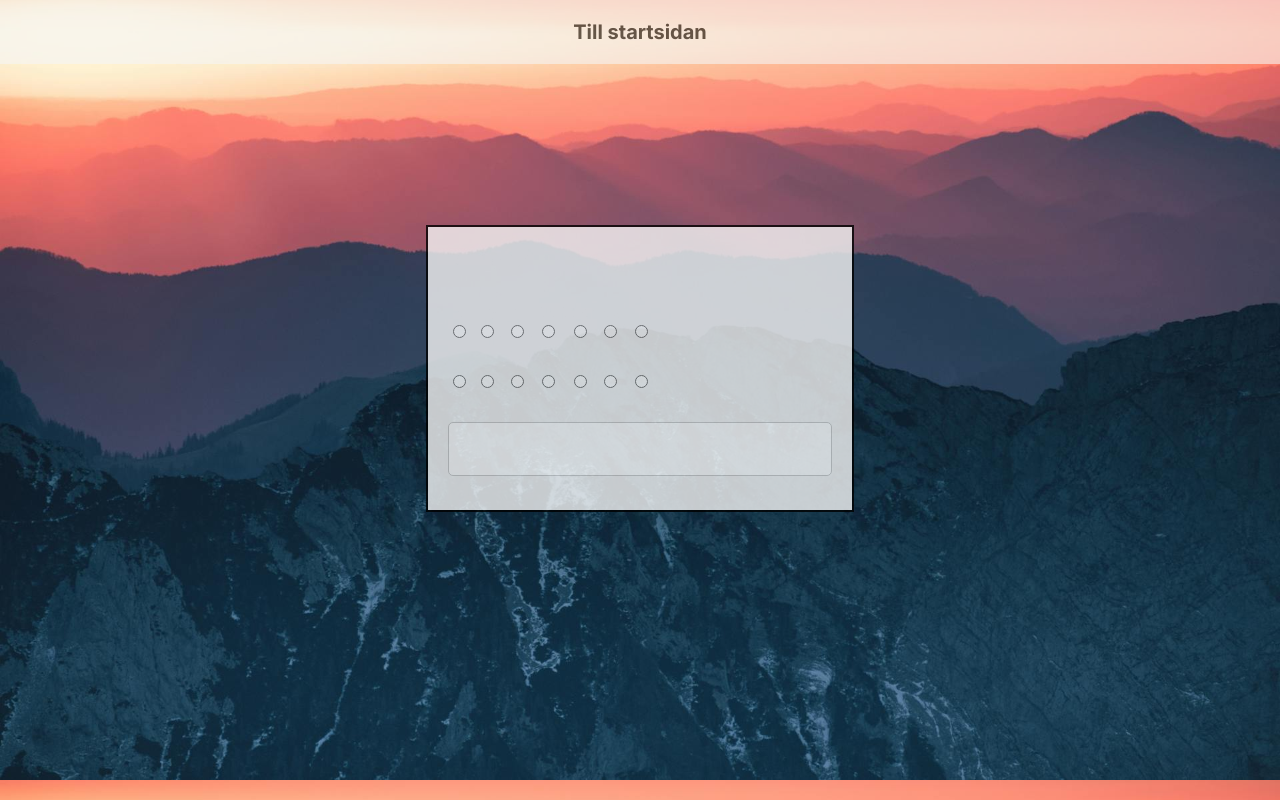
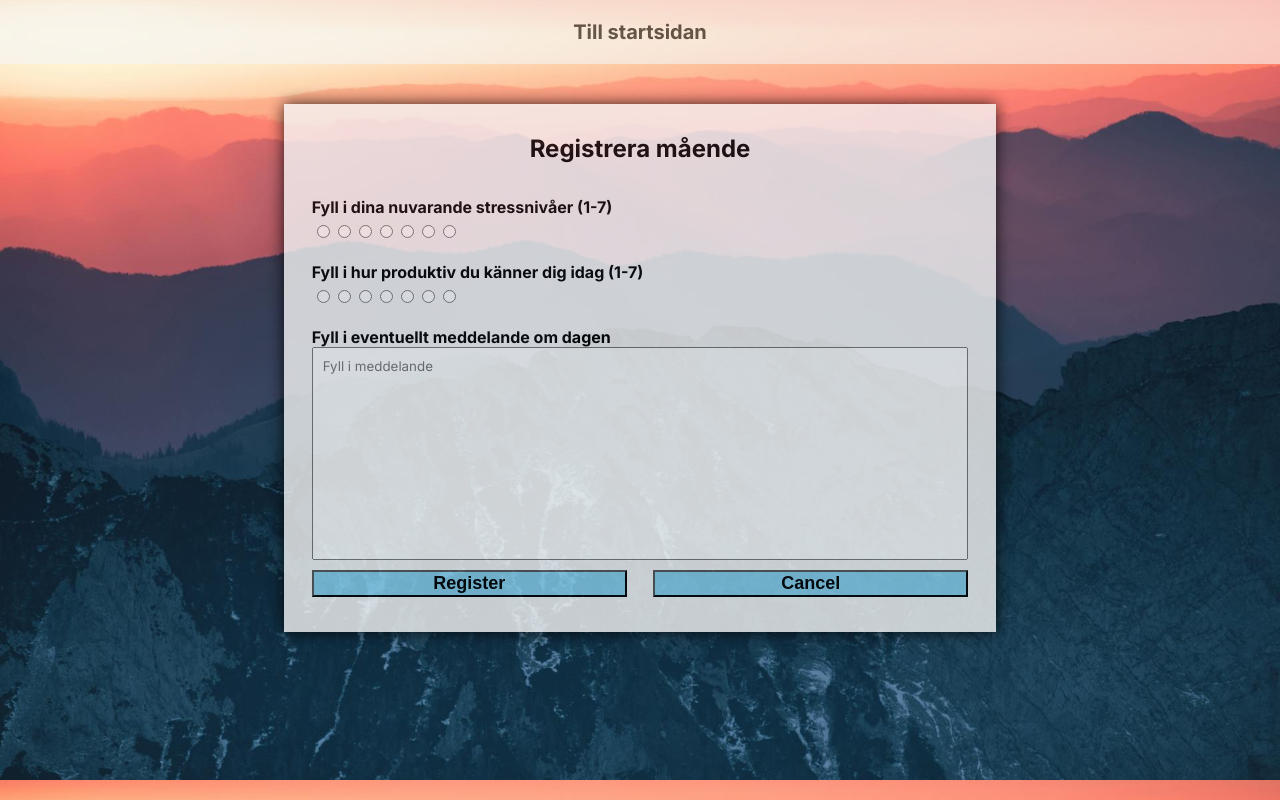
Before and after one commit to Joelljunggren/prodtrackerfrontend, a Next.js app: page /register in a window 1280 px wide. Built offline with nearby package versions, Linux system fonts and the light colour scheme.

Commit message:
"Finished" layout on form

```diff
--- /dev/null
+++ b/src/app/components/registerform.tsx
@@ -0,0 +1,39 @@
+
+
+export default function Registerform () {
+    return <>
+          <div className="formDiv">
+        <div>
+        <h2>Registrera mående</h2>
+        </div>
+        <form className="formInside">
+        <label>Fyll i dina nuvarande stressnivåer (1-7)</label>
+            <div className="radioButtons">
+            <input type="radio" name="stresslevel"></input>
+            <input type="radio" name="stresslevel"></input>
+            <input type="radio" name="stresslevel"></input>
+            <input type="radio" name="stresslevel"></input>
+            <input type="radio" name="stresslevel"></input>
+            <input type="radio" name="stresslevel"></input>
+            <input type="radio" name="stresslevel"></input>
+            </div>
+            <label>Fyll i hur produktiv du känner dig idag (1-7)</label>
+            <div className="radioButtons">
+            <input type="radio" name="productivitylevel"></input>
+            <input type="radio" name="productivitylevel"></input>
+            <input type="radio" name="productivitylevel"></input>
+            <input type="radio" name="productivitylevel"></input>
+            <input type="radio" name="productivitylevel"></input>
+            <input type="radio" name="productivitylevel"></input>
+            <input type="radio" name="productivitylevel"></input>
+            </div>
+            <label>Fyll i eventuellt meddelande om dagen</label>
+            <textarea placeholder="Fyll i meddelande"></textarea>
+            <div className="formButton">
+                <button className="btn">Register</button>
+                <button className="btn">Cancel</button>
+            </div>
+        </form>
+      </div>
+    </>
+}
--- a/src/app/editprevious/page.tsx
+++ b/src/app/editprevious/page.tsx
@@ -1,4 +1,4 @@
-import Header from "../components/navbar"
+import Header from "../components/Navbar"
 
 export default function Page() {
     return <>
--- a/src/app/globals.css
+++ b/src/app/globals.css
@@ -66,11 +66,59 @@ body {
 }
 
 .formDiv {
-  width: 50%;
+  display: flex;
+  justify-content: center;
+  align-items: center;
+  flex-direction: column;
+  width: 90%;
   background-color: whitesmoke;
   opacity: 80%;
-  padding: 20px;
-  border: solid 2px black;
+  padding: 10px;
+  color: black;
+  box-shadow: 0 0 15px black;
+}
+
+.formInside{
+  display: flex;
+  flex-direction: column;
+  width: 95%;
+  height: 400px;
+  margin-bottom: 10px;
+  padding: 15px;
+}
+
+.formInside textarea {
+  padding: 10px;
+  height: 80%;
+  font-family: inherit;
+  resize: none;
+}
+
+.formInside label {
+  font-weight: bold;
+}
+
+.formButton {
+  padding-top: 10px;
+  height: 40px;
+  width: 100%;
+  display: flex;
+  justify-content: space-between;
+}
+
+.formButton button {
+}
+
+.btn {
+  width: 48%;
+  font-size: large;
+  font-weight: bold;
+  background-color: skyblue;
+}
+
+.radioButtons {
+  padding-top: 5px;
+  padding-bottom: 20px;
 }
 
 .textLabel {
--- a/src/app/register/page.tsx
+++ b/src/app/register/page.tsx
@@ -1,40 +1,11 @@
-
 import React from "react";
-import Header from "../components/navbar";
-
-const YourComponent: React.FC = () => {
-  const productivityRating = [1, 2, 3, 4, 5, 6, 7];
-  const stressRating = [1, 2, 3, 4, 5, 6, 7];
-
-  return (
-    <>
-    {/* Måste göra om det här till komponenter */}
-    <Header/>
-      <div className="formDiv">
-        <div className="formGreeting">Redigstrera dina nuvarande nivåer</div>
-        <form>
-          <div className="textLabel">Fyll i produktivitetsnivå</div>
-          {productivityRating.map((productivityRating) => (
-            <label key={productivityRating}>
-              <input type="radio" name="rating" value={productivityRating} />
-              {productivityRating}
-            </label>
-          ))}
-            <div className="textLabel">Fyll i stressnivå</div>
-            {stressRating.map((stressRating) => (
-            <label key={stressRating}>
-              <input type="radio" name="rating" value={stressRating} />
-              {stressRating}
-            </label>
-          ))}
-            <div className="textLabel">Meddelande</div>
-          <textarea className="inputField" />
-        </form>
-      </div>
-    </>
-  );
-};
+import Header from "../components/Navbar";
+import Registerform from "../components/registerform";
 
 export default function Page() {
-  return <YourComponent />;
+  return <>
+      {/* Måste göra om det här till komponenter */}
+      <Header/>
+      <Registerform/>
+  </>
 }
```
